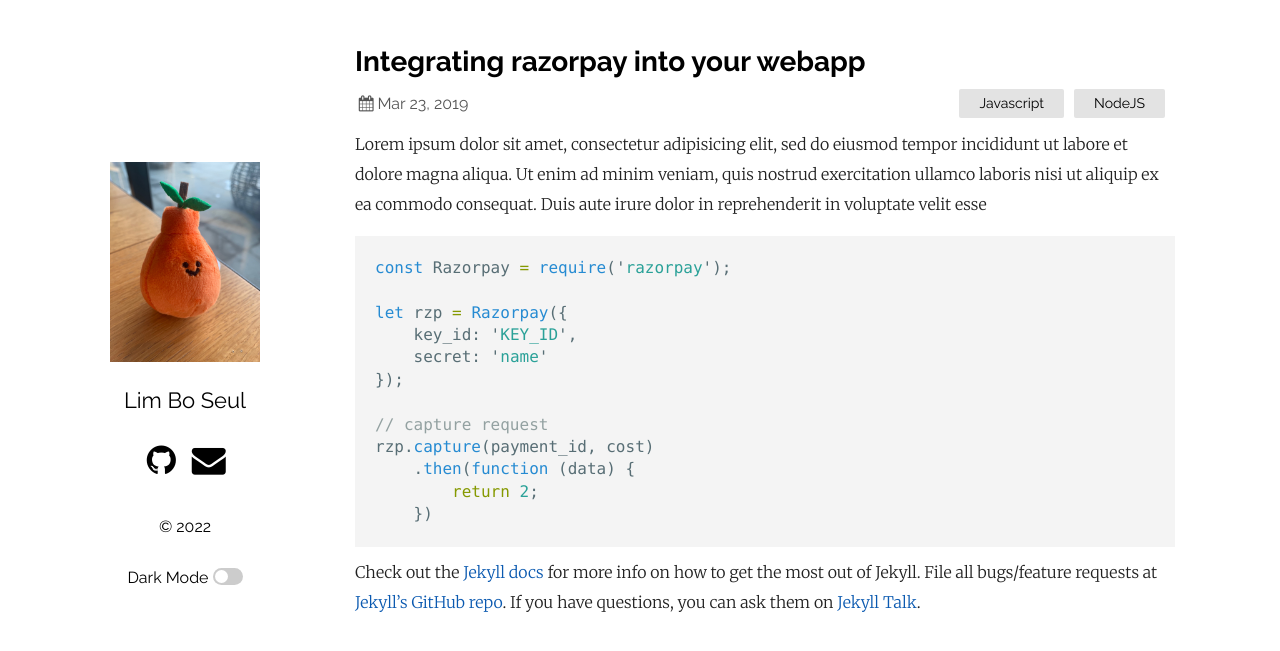
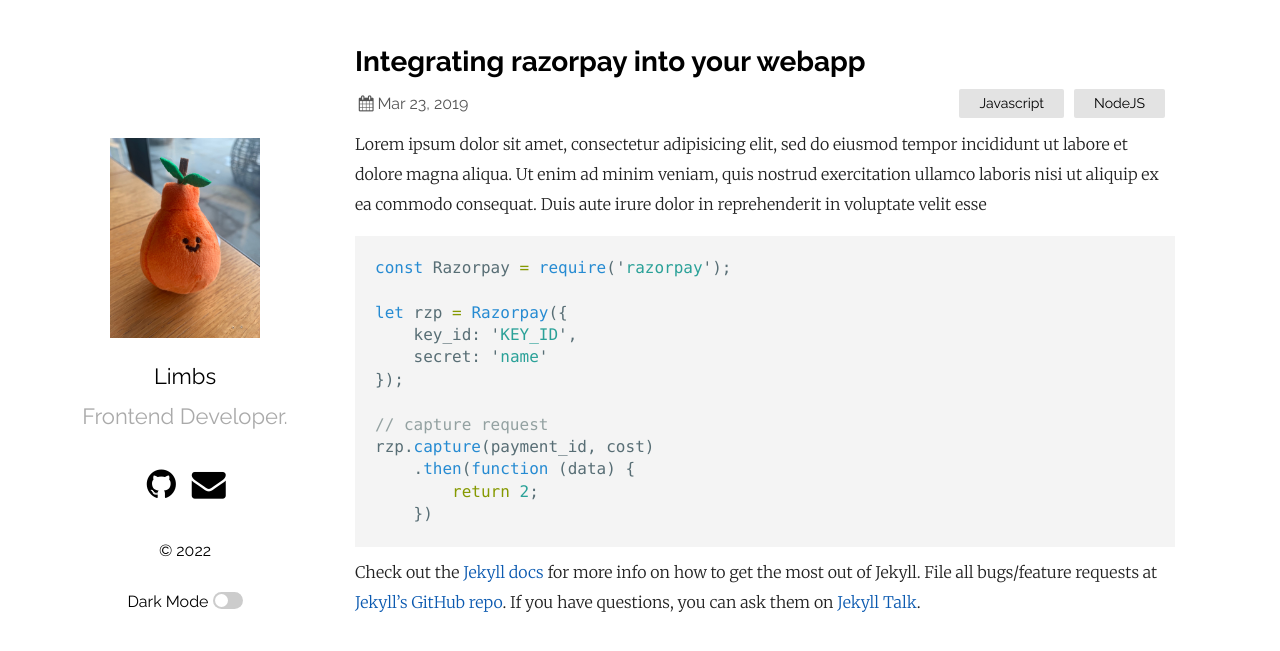
Before and after one commit to limbs722/limbs722.github.io, a Jekyll site: the page built from _posts/2019-03-23-welcome-to-jekyll.markdown, in a window 1280 px wide. Shown: the top 651 px of the page. Built offline with Jekyll 4.4.1, drawn with Linux system fonts in a browser that asks for light colours.

Commit message:
Modify - 첫 글 테스트 수정

```diff
--- a/_config.yml
+++ b/_config.yml
@@ -1,22 +1,22 @@
-title: 해보자
+title: 개발 오답노트
 author: limbs722
 email: limbs722@gmail.com
 description: > # this means to ignore newlines until "show_exerpts:"
-  에러수집가, 에러메모장 그리고 공부한 것들
+  에러 수집가의 에러 메모장 그리고 공부한 것들
 show_excerpts: true # set to true to show excerpts on the homepage
 # Minima date format
 # refer to http://shopify.github.io/liquid/filters/date/ if you want to customize this
 sass:
   sass_dir: _sass
 plainwhite:
-  name: Lim Bo Seul
-  # tagline: Developer.
+  name: Limbs
+  tagline: Frontend Developer.
   date_format: '%b %-d, %Y'
   sitemap: true # set to true to generate sitemap.xml content
   search: true # set to true to enable searchbar
   dark_mode: true # set to true to add dark mode toggle
   portfolio_image: 'assets/velog_profile.jpg' # the path from the base directory of the site to the image to display (no / at the start)
-  html_lang: 'en' # set the lang attribute of the <html> tag for the pages. See here for a list of codes: https://www.w3schools.com/tags/ref_country_codes.asp
+  html_lang: 'en-US' # set the lang attribute of the <html> tag for the pages. See here for a list of codes: https://www.w3schools.com/tags/ref_country_codes.asp
   condensed_mobile:
     #- home
     - page
```
Also changed, not shown: _posts/2022-03-03-first-test-post.md (renamed from _posts/첫글 테스트.md, +2 -2 lines), 1 other file.
